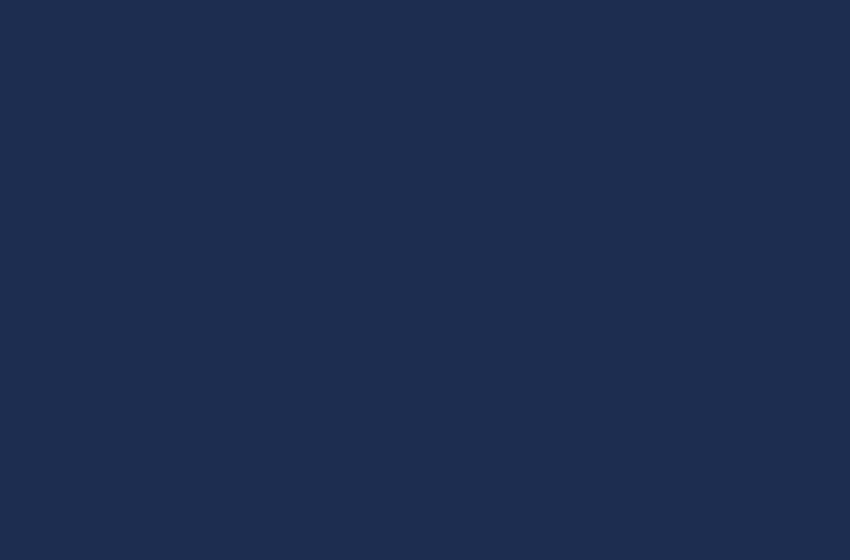
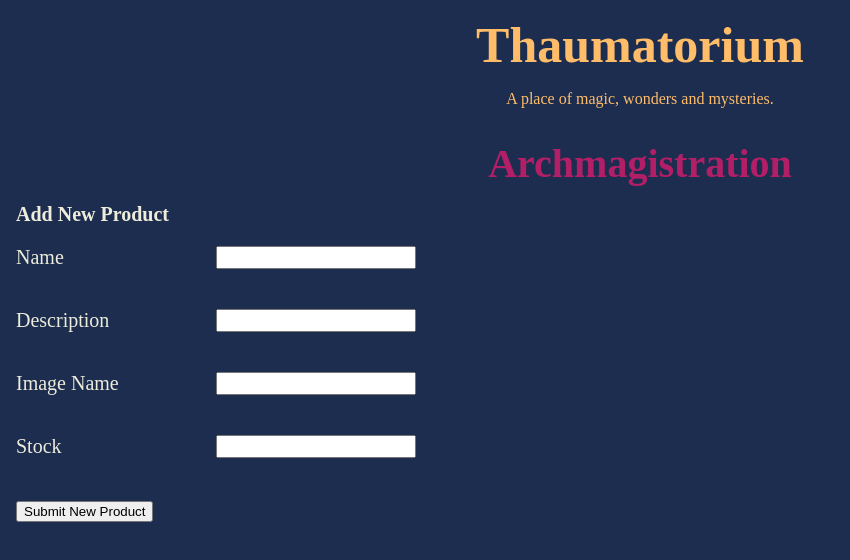
Before and after one commit to julesnuggy/thaumatorium, a React app in the folder frontend/: page /archmagistration in a window 1280 px wide. Shown: the top 560 px of the page, without its empty margins (0-850 px from the left). Built offline with nearby package versions, Linux system fonts and the light colour scheme.

Commit message:
Add basic Admin page

```diff
--- a/frontend/src/App.tsx
+++ b/frontend/src/App.tsx
@@ -5,6 +5,7 @@ import Home from "./pages/Home";
 import Items from "./pages/Items";
 import Equipment from "./pages/Equipment";
 import Magic from "./pages/Magic";
+import Archmagistration from "./pages/Archmagistration";
 
 import './Global.module.scss';
 
@@ -23,6 +24,9 @@ const App = (): React.FC => (
       <Route path="/magic">
         <Magic />
       </Route>
+      <Route path="/archmagistration">
+        <Archmagistration />
+      </Route>
     </Switch>
   </BrowserRouter>
 );
--- a/frontend/src/components/Menu/Menu.module.scss
+++ b/frontend/src/components/Menu/Menu.module.scss
@@ -32,19 +32,21 @@
       .icon {
         width: 50px;
         height: 50px;
+        font-size: 12px;
       }
 
       .itemText {
         display: grid;
-        grid-template-columns: 150px 500px;
+        grid-template-columns: 220px 500px;
+        padding-left: 30px;
 
         .title {
           font-weight: bold;
-          padding: 20px;
+          padding: 20px 0;
         }
 
         .subtitle {
-          padding: 20px;
+          padding: 20px 0;
         }
       }
     }
--- a/frontend/src/components/Menu/Menu.tsx
+++ b/frontend/src/components/Menu/Menu.tsx
@@ -31,6 +31,12 @@ const menuItems: MenuItemsProps[] = [
     subtitle: "Spellbooks, scrolls and artifacts",
     path: "/magic"
   },
+  {
+    iconName: "spellbook",
+    title: "Archmagistration",
+    subtitle: "Archmages only!",
+    path: "/archmagistration"
+  },
 ];
 
 const Menu = (): React.FC => {
--- /dev/null
+++ b/frontend/src/pages/Archmagistration.module.scss
@@ -0,0 +1,15 @@
+.productForm {
+  display: grid;
+  grid-template-columns: 400px;
+  grid-template-rows: auto;
+
+  .formItem {
+    display: grid;
+    grid-template-columns: 200px 200px;
+    padding: 20px 0;
+  }
+
+  .formSubmit {
+    padding: 20px 0;
+  }
+}
--- /dev/null
+++ b/frontend/src/pages/Archmagistration.tsx
@@ -0,0 +1,38 @@
+import React from 'react';
+
+import Page from '../components/Page/Page';
+
+import styles from './Archmagistration.module.scss'
+
+const Archmagistration = () => {
+  return (
+    <Page title="Archmagistration">
+      <div>
+        <form className={styles.productForm} title="Add New Product" name="newProduct">
+          <b>Add New Product</b>
+          <div className={styles.formItem}>
+            <label htmlFor="name">Name</label>
+            <input name="name" title="Name" />
+          </div>
+          <div className={styles.formItem}>
+            <label htmlFor="description">Description</label>
+            <input name="description" title="Description" />
+          </div>
+          <div className={styles.formItem}>
+            <label htmlFor="imageName">Image Name</label>
+            <input name="imageName" title="Image Name" />
+          </div>
+          <div className={styles.formItem}>
+            <label htmlFor="stock">Stock</label>
+            <input name="stock" title="Stock" />
+          </div>
+          <div className={styles.formSubmit}>
+            <button type="submit">Submit New Product</button>
+          </div>
+        </form>
+      </div>
+    </Page>
+  )
+}
+
+export default Archmagistration;
```
